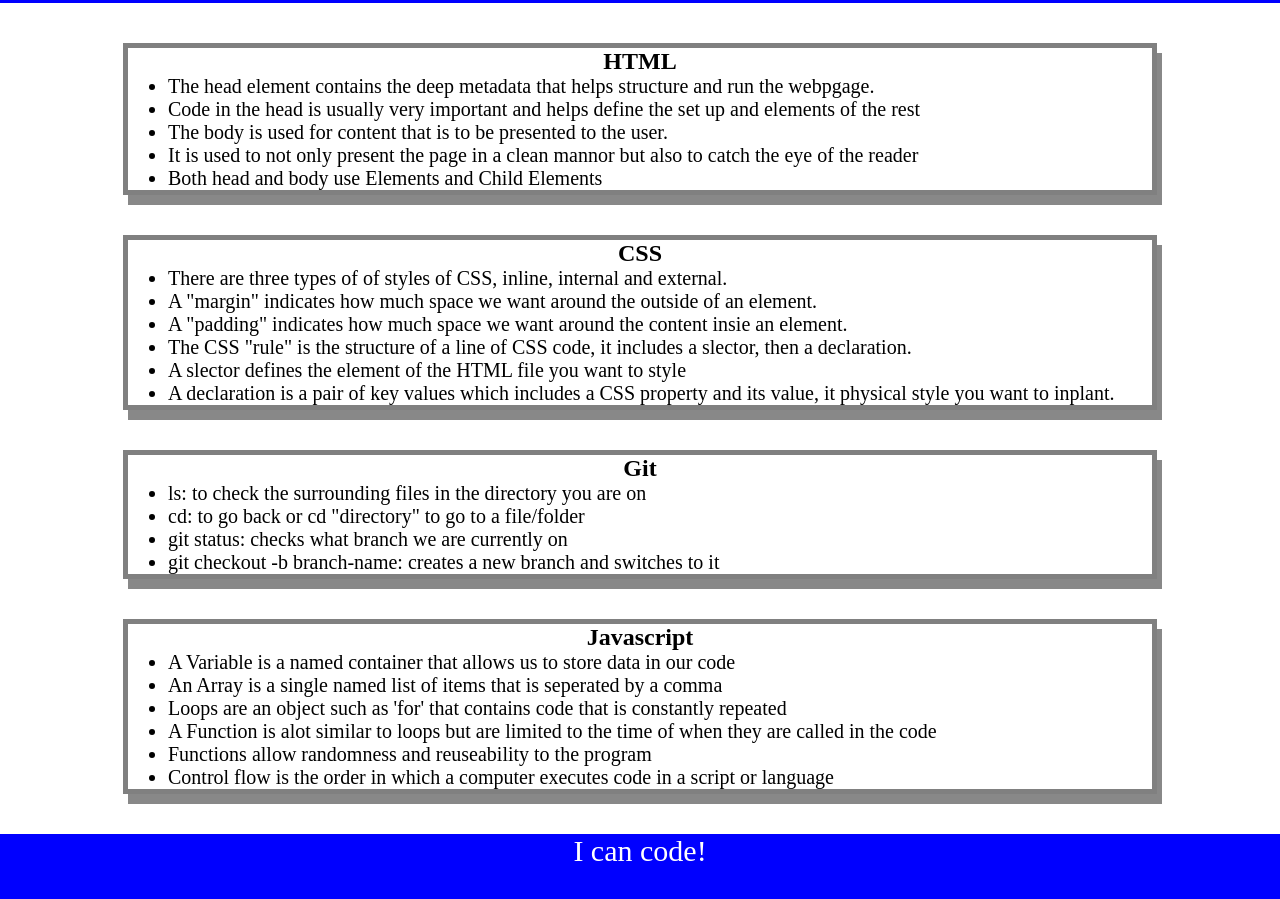
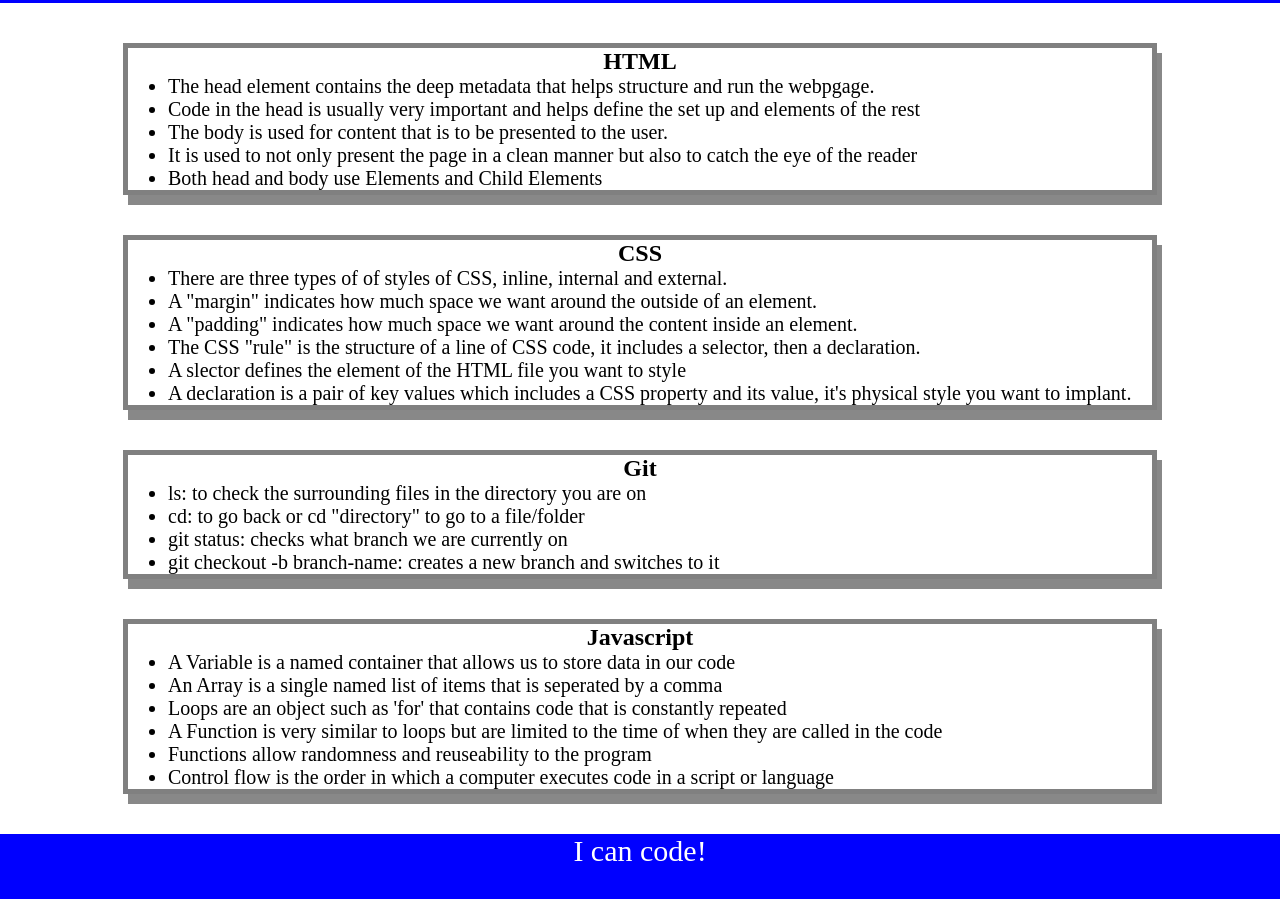
Before and after one commit to KaiserGandros/prework-study-guide, a plain HTML site: page index.html in a window 1280 px wide. Shown: the part 117-1016 px from the top of the page. Drawn offline with Linux system fonts and the light colour scheme.

Commit message:
minor spelling errors fixed

```diff
--- a/index.html
+++ b/index.html
@@ -21,7 +21,7 @@
          <li>The head element contains the deep metadata that helps structure and run the webpgage.</li>
          <li>Code in the head is usually very important and helps define the set up and elements of the rest</li>
          <li>The body is used for content that is to be presented to the user.</li>
-         <li>It is used to not only present the page in a clean mannor but also to catch the eye of the reader</li>
+         <li>It is used to not only present the page in a clean manner but also to catch the eye of the reader</li>
          <li>Both head and body use Elements and Child Elements</li>
 
        </ul>
@@ -33,10 +33,10 @@
 
           <li>There are three types of of styles of CSS, inline, internal and external. </li>
           <li>A "margin" indicates how much space we want around the outside of an element.</li>
-          <li>A "padding" indicates how much space we want around the content insie an element.</li>
-          <li>The CSS "rule" is the structure of a line of CSS code, it includes a slector, then a declaration.</li>
+          <li>A "padding" indicates how much space we want around the content inside an element.</li>
+          <li>The CSS "rule" is the structure of a line of CSS code, it includes a selector, then a declaration.</li>
           <li>A slector defines the element of the HTML file you want to style </li>
-          <li>A declaration is a pair of key values which includes a CSS property and its value, it physical style you want to inplant.</li>
+          <li>A declaration is a pair of key values which includes a CSS property and its value, it's physical style you want to implant.</li>
 
          </ul>
       </section>
@@ -60,7 +60,7 @@
           <li>A Variable is a named container that allows us to store data in our code</li>
           <li>An Array is a  single named list of items that is seperated by a comma</li>
           <li>Loops are an object such as 'for' that contains code that is constantly repeated</li>
-          <li>A Function is alot similar to loops but are limited to the time of when they are called in the code </li>
+          <li>A Function is very similar to loops but are limited to the time of when they are called in the code </li>
           <li>Functions allow randomness and reuseability to the program</li>
           <li>Control flow is the order in which a computer executes code in a script or language</li>
 
```
